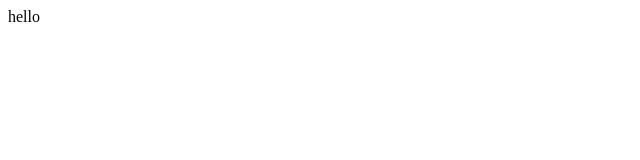
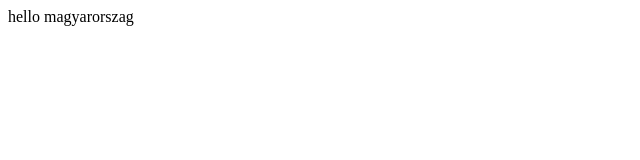
Before and after one commit to astrid116/hello1, a plain HTML site: page index.html in a window 1280 px wide. Shown: the whole page, without its empty margins (0-640 px from the left). Drawn offline with Linux system fonts and the light colour scheme.

Commit message:
ez egy ujabb commit

```diff
--- a/index.html
+++ b/index.html
@@ -6,6 +6,6 @@
     <title>Document</title>
   </head>
   <body>
-    hello
+    hello magyarorszag
   </body>
 </html>
```
